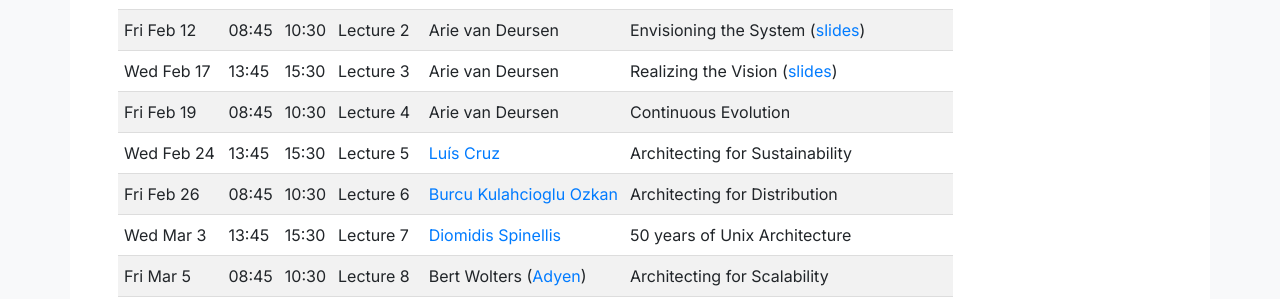
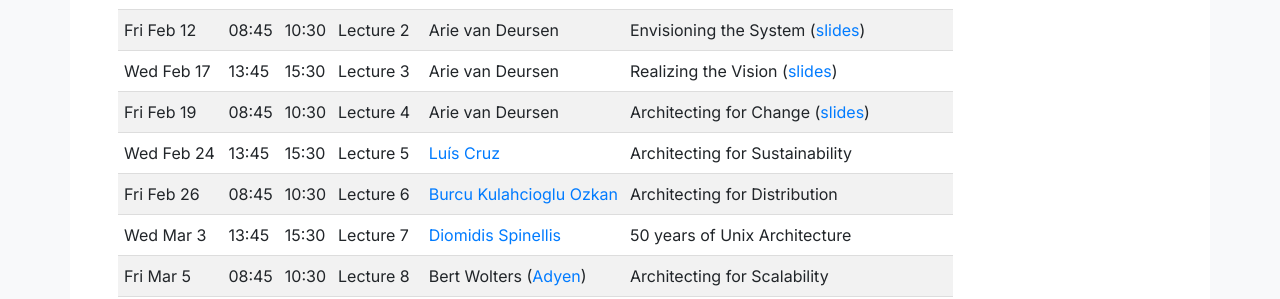
Before and after one commit to SERG-Delft/delftswa, a Jekyll site: the page built from 2021/index.md, in a window 1280 px wide and 900 px high, scrolled down 1127 px. Shown: the part 158-457 px from the top of the window. Built offline with Jekyll 4.4.1, drawn with Linux system fonts in a browser that asks for light colours.

Commit message:
Slides for lecture 4

```diff
--- a/2021/index.md
+++ b/2021/index.md
@@ -57,7 +57,7 @@ Date | Start | End | Activity | Teacher | Topic
 Wed Feb 10 | 13:45 | 15:30 | Lecture 1 | Arie van Deursen         | Introduction and Course Structure ([slides](slides/overview2021.pdf))
 Fri Feb 12 | 08:45 | 10:30 | Lecture 2 | Arie van Deursen         | Envisioning the System ([slides](slides/envisioning-the-system.pdf))
 Wed Feb 17 | 13:45 | 15:30 | Lecture 3 | Arie van Deursen         | Realizing the Vision ([slides](slides/contributions-and-views.pdf))
-Fri Feb 19 | 08:45 | 10:30 | Lecture 4 | Arie van Deursen         | Continuous Evolution
+Fri Feb 19 | 08:45 | 10:30 | Lecture 4 | Arie van Deursen         | Architecting for Change ([slides](slides/architecting-for-change.pdf))
 Wed Feb 24 | 13:45 | 15:30 | Lecture 5 | [Luís Cruz][luis]        | Architecting for Sustainability
 Fri Feb 26 | 08:45 | 10:30 | Lecture 6 | [Burcu Kulahcioglu Ozkan][burcu]     | Architecting for Distribution
 Wed Mar 3  | 13:45 | 15:30 | Lecture 7 | [Diomidis Spinellis][diomidis] | 50 years of Unix Architecture
```
Also changed, not shown: 1 other file.
